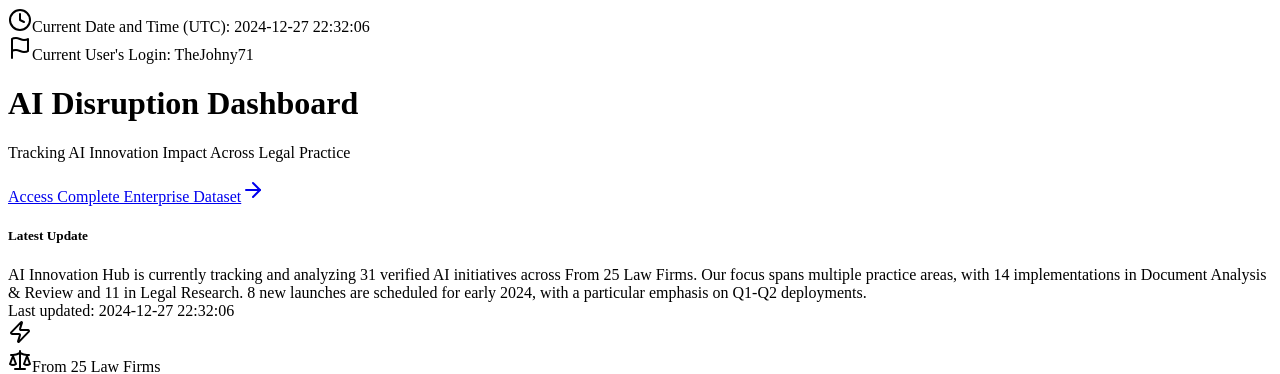
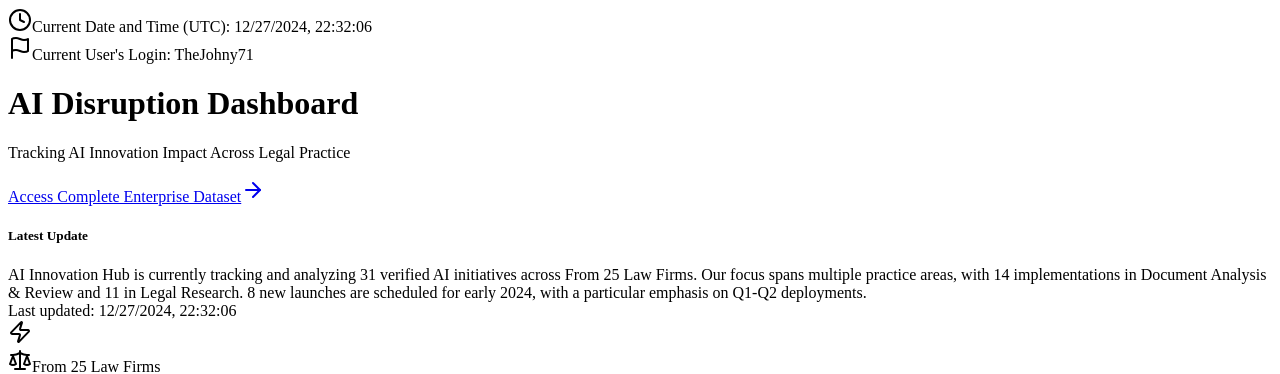
Before and after one commit to TheJohny71/ai-innovation-lab, a Next.js app: page /ai-innovation-lab/disruption in a window 1280 px wide. Shown: the top 374 px of the page. Built offline with nearby package versions, Linux system fonts and the light colour scheme.

Commit message:
fix: Replace hardcoded date with dynamic time display

```diff
--- a/src/app/disruption/page.tsx
+++ b/src/app/disruption/page.tsx
@@ -52,7 +52,6 @@ interface DashboardMetrics {
     planning: number;
   };
 }
-
 // Components
 const Alert: React.FC<AlertProps> = ({ children, className = '' }) => (
   <div className={`p-6 rounded-lg border ${className}`}>
@@ -145,11 +144,12 @@ const ProgressBar: React.FC<ProgressBarProps> = ({ value, max, gradient }) => (
   </div>
 );
 export default function DisruptionPage() {
+  // Time and user state
   const [currentTime, setCurrentTime] = useState(new Date());
   const currentUser = 'TheJohny71';
 
+  // Update time every second
   useEffect(() => {
-    // Update time every second
     const timer = setInterval(() => {
       setCurrentTime(new Date());
     }, 1000);
@@ -157,8 +157,21 @@ export default function DisruptionPage() {
     return () => clearInterval(timer);
   }, []);
 
-  const formattedDateTime = currentTime.toISOString().replace('T', ' ').slice(0, 19);
+  // Format time function
+  const getFormattedDateTime = () => {
+    return currentTime.toLocaleString('en-US', {
+      year: 'numeric',
+      month: '2-digit',
+      day: '2-digit',
+      hour: '2-digit',
+      minute: '2-digit',
+      second: '2-digit',
+      hour12: false,
+      timeZone: 'UTC'
+    });
+  };
 
+  // Metrics state
   const [metrics] = useState<DashboardMetrics>({
     cards: [
       {
@@ -257,7 +270,6 @@ export default function DisruptionPage() {
   });
 
   const totalImplementations = metrics.implementationTypes.reduce((sum, type) => sum + type.count, 0);
-
   return (
     <div className="min-h-screen bg-gray-900 p-8">
       {/* Enterprise Data Context Box */}
@@ -265,7 +277,7 @@ export default function DisruptionPage() {
         <div className="bg-blue-500/10 border border-blue-400/20 rounded-lg p-4 text-sm text-blue-200/80 flex justify-between items-center backdrop-blur-sm">
           <div className="flex items-center space-x-2">
             <Clock className="w-4 h-4" />
-            <span>Current Date and Time (UTC): {formattedDateTime}</span>
+            <span>Current Date and Time (UTC): {getFormattedDateTime()}</span>
           </div>
           <div className="flex items-center space-x-2">
             <Flag className="w-4 h-4" />
@@ -294,7 +306,6 @@ export default function DisruptionPage() {
           <ArrowRight className="ml-2 w-5 h-5" />
         </a>
       </div>
-
       {/* Message Card */}
       <div className="max-w-7xl mx-auto mb-12">
         <Alert className="border-blue-400/20 bg-blue-500/10 backdrop-blur-sm">
@@ -307,11 +318,20 @@ export default function DisruptionPage() {
                 AI Innovation Hub is currently tracking and analyzing {metrics.cards[0].value} verified AI initiatives
                 across {metrics.cards[0].mainStats.trend}. Our focus spans multiple practice areas, with {metrics.cards[3].additionalStats["Document Analysis"].value} implementations
                 in Document Analysis & Review and {metrics.cards[3].additionalStats["Legal Research"].value} in Legal Research. {metrics.cards[2].value} new launches are
-                scheduled for early 2024, with a particular emphasis on Q1-Q2 deployments.
+                scheduled for early {new Date().getFullYear()}, with a particular emphasis on Q1-Q2 deployments.
               </AlertDescription>
             </div>
             <div className="text-sm text-blue-300/60">
-              Last updated: {formattedDateTime}
+              Last updated: {currentTime.toLocaleString('en-US', {
+                year: 'numeric',
+                month: '2-digit',
+                day: '2-digit',
+                hour: '2-digit',
+                minute: '2-digit',
+                second: '2-digit',
+                hour12: false,
+                timeZone: 'UTC'
+              })}
             </div>
           </div>
         </Alert>
```
